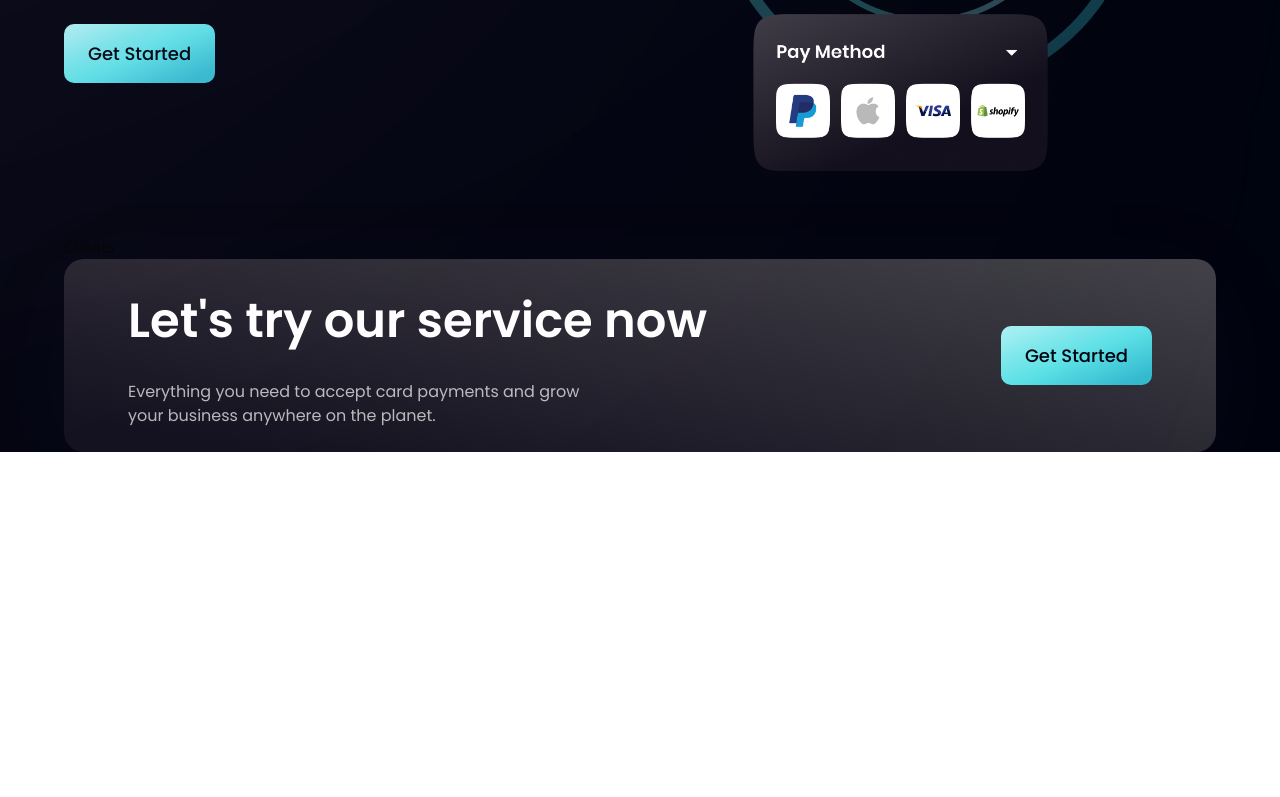
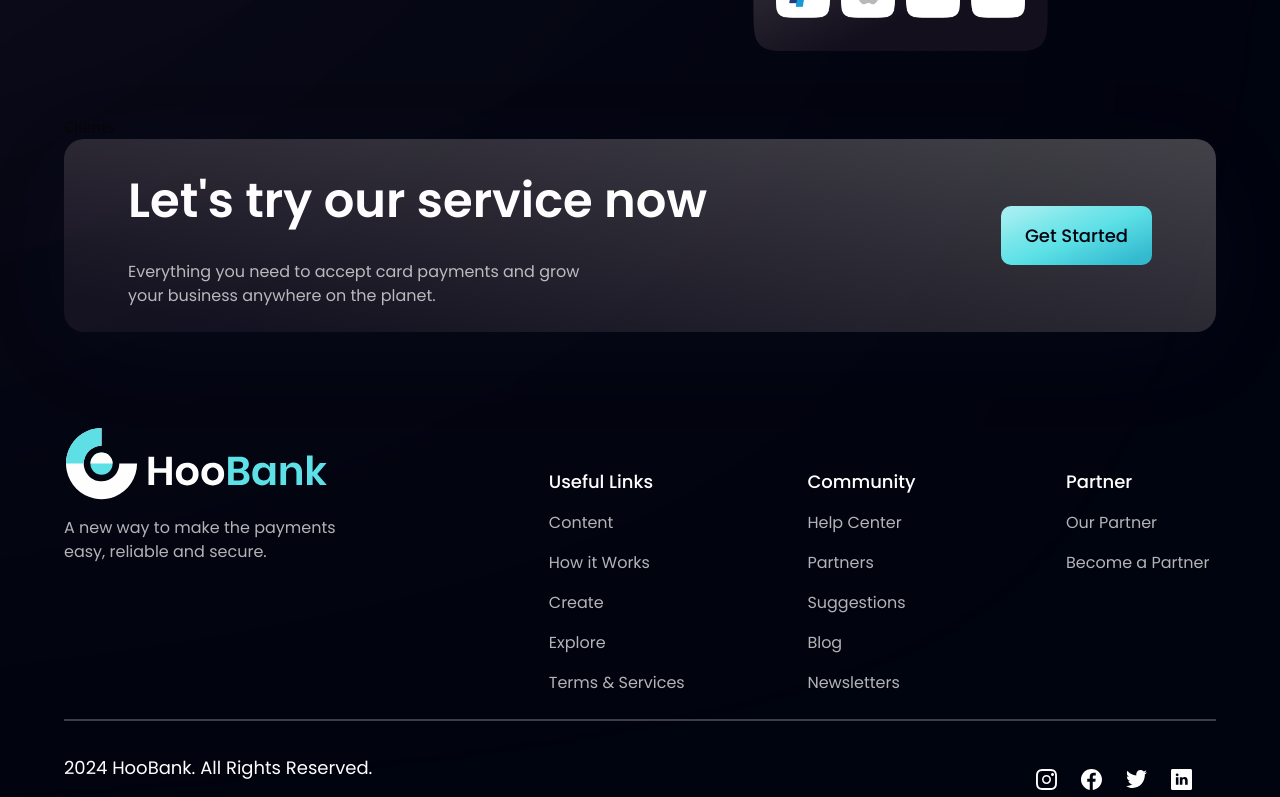
Before and after one commit to riyaz7122001/nextjs-website, a Next.js app: page / in a window 1280 px wide. Shown: the part 2666-3463 px from the top of the page. Before the commit the page ends 3118 px from the top, so only its background shows below. Built offline with nearby package versions, Linux system fonts and the light colour scheme.

Commit message:
added footer section

```diff
--- a/src/app/page.tsx
+++ b/src/app/page.tsx
@@ -23,8 +23,8 @@
           <CardDeal />
           <Clients />
           <CallToAction />
-          {/* <Testimonials />
-          <Footer /> */}
+          <Footer />
+          {/* <Testimonials /> */}
         </div>
       </div>
     </div>
--- a/src/components/Footer.tsx
+++ b/src/components/Footer.tsx
@@ -1,6 +1,73 @@
+import { footerLinks } from "@/constants"
+import styles from "@/styles/styles"
+
+const socialMedia = [
+    {
+        id: "social-media-1",
+        icon: "/icons/instagram.svg",
+        link: "https://www.instagram.com/",
+    },
+    {
+        id: "social-media-2",
+        icon: "/icons/facebook.svg",
+        link: "https://www.facebook.com/",
+    },
+    {
+        id: "social-media-3",
+        icon: "/icons/twitter.svg",
+        link: "https://www.twitter.com/",
+    },
+    {
+        id: "social-media-4",
+        icon: "/icons/linkedin.svg",
+        link: "https://www.linkedin.com/",
+    },
+];
+
 const Footer = () => {
     return (
-        <div>Footer</div>
+        <footer className={`${styles.flexCenter} ${styles.paddingY} flex-col`}>
+            <div className={`${styles.flexStart} md:flex-row flex-col mt-8 w-full`}>
+                <div className="flex flex-col flex-1 justify-start mr-10">
+                    <img src="/icons/logo.svg" alt="hoobank" className="w-[266px] h-[72px] object-contain" />
+                    <p className={`${styles.paragraph} mt-4 max-w-[310px]`}>A new way to make the payments easy, reliable and secure.</p>
+                </div>
+
+                <div className={`flex-[1.5] w-full flex flex-row justify-between flex-wrap mt-10`}>
+                    {footerLinks.map((footer) => (
+                        <div key={footer.title} className="flex flex-col ss:my-0 my-4 min-w-[150px]">
+                            <h4 className="font-poppins font-medium text-[18px] leading-[27px] text-white">{footer.title}
+                            </h4>
+                            <ul className="list-none mt-4">
+                                {footer.links.map((link, index) => (
+                                    <li key={link.name} className={`font-poppins font-normal text-[16px] leading-[24px] text-dimWhite hover:text-secondary cursor-pointer ${index !== footer.links.length - 1 ? 'mb-4' : 'mb-0'}`}>{link.name}</li>
+                                ))}
+                            </ul>
+                        </div>
+                    ))}
+                </div>
+            </div>
+
+            <div className="w-full flex justify-between items-center md:flex-row flex-col pt-6 border-t-[2px] border-t-[#3F3E45] mt-6">
+                <p className="font-poppins font-normal text-center text-[18px] leading-[27px] text-white">
+                    2024 HooBank. All Rights Reserved.
+                </p>
+                <div className="flex flex-row mt-6">
+                    <div className="flex flow-row md:mt-0 mt-6">
+                        <img src="/icons/instagram.svg" alt="1" className="w-[21px] h-[21px] object-contain cursor-pointer mr-6" />
+                    </div>
+                    <div className="flex flow-row md:mt-0 mt-6">
+                        <img src="/icons/facebook.svg" alt="1" className="w-[21px] h-[21px] object-contain cursor-pointer mr-6" />
+                    </div>
+                    <div className="flex flow-row md:mt-0 mt-6">
+                        <img src="/icons/twitter.svg" alt="1" className="w-[21px] h-[21px] object-contain cursor-pointer mr-6" />
+                    </div>
+                    <div className="flex flow-row md:mt-0 mt-6">
+                        <img src="/icons/linkedin.svg" alt="1" className="w-[21px] h-[21px] object-contain cursor-pointer mr-6" />
+                    </div>
+                </div>
+            </div>
+        </footer >
     )
 }
 
--- a/src/components/Navbar.tsx
+++ b/src/components/Navbar.tsx
@@ -20,7 +20,7 @@
                             ${index === navLinks.length - 1 ? "mr-0" : "mr-10"}`}
                         onClick={() => setActive(nav.title)}
                     >
-                        <a href={`#${nav.id}`}>{nav.title}</a>
+                        <a href={`#${nav.id}`} className="hover:text-secondary">{nav.title}</a>
                     </li>
                 ))}
             </ul>
@@ -45,7 +45,7 @@
                                     } ${index === navLinks.length - 1 ? "mb-0" : "mb-4"}`}
                                 onClick={() => setActive(nav.title)}
                             >
-                                <a href={`#${nav.id}`}>{nav.title}</a>
+                                <a href={`#${nav.id}`} className="hover:text-secondary">{nav.title}</a>
                             </li>
                         ))}
                     </ul>
--- a/src/constants/index.ts
+++ b/src/constants/index.ts
@@ -2,9 +2,6 @@
 import binance from "@/public/icons/binance.png";
 import coinbase from "@/public/icons/coinbase.png";
 import dropbox from "@/public/icons/dropbox.png";
-import send from "@/public/icons/Send.svg";
-import shield from "@/public/icons/Shield.svg";
-import star from "@/public/icons/Star.svg";
 import facebook from "@/public/icons/facebook.svg";
 import instagram from "@/public/icons/instagram.svg";
 import linkedin from "@/public/icons/linkedin.svg";
@@ -12,14 +9,6 @@
 import people01 from "@/public/icons/people01.png";
 import people02 from "@/public/icons/people02.png";
 import people03 from "@/public/icons/people03.png";
-import close from "@/public/icons/close.svg";
-import quotes from "@/public/icons/quotes.svg";
-import google from "@/public/icons/google.svg";
-import discount from "@/public/icons/Discount.svg";
-import apple from "@/public/icons/apple.svg";
-import arrowUp from "@/public/icons/arrow-up.svg";
-import menu from "@/public/icons/menu.svg";
-import logo from "@/public/icons/logo.svg";
 
 export const navLinks = [
   {
@@ -175,29 +164,6 @@
   },
 ];
 
-export const socialMedia = [
-  {
-    id: "social-media-1",
-    icon: instagram,
-    link: "https://www.instagram.com/",
-  },
-  {
-    id: "social-media-2",
-    icon: facebook,
-    link: "https://www.facebook.com/",
-  },
-  {
-    id: "social-media-3",
-    icon: twitter,
-    link: "https://www.twitter.com/",
-  },
-  {
-    id: "social-media-4",
-    icon: linkedin,
-    link: "https://www.linkedin.com/",
-  },
-];
-
 export const clients = [
   {
     id: "client-1",
@@ -216,28 +182,3 @@
     logo: dropbox,
   },
 ];
-
-export {
-  twitter,
-  instagram,
-  facebook,
-  linkedin,
-  airbnb,
-  binance,
-  coinbase,
-  dropbox,
-  people01,
-  people02,
-  people03,
-  send,
-  shield,
-  star,
-  arrowUp,
-  close,
-  quotes,
-  google,
-  discount,
-  apple,
-  menu,
-  logo,
-};
```
